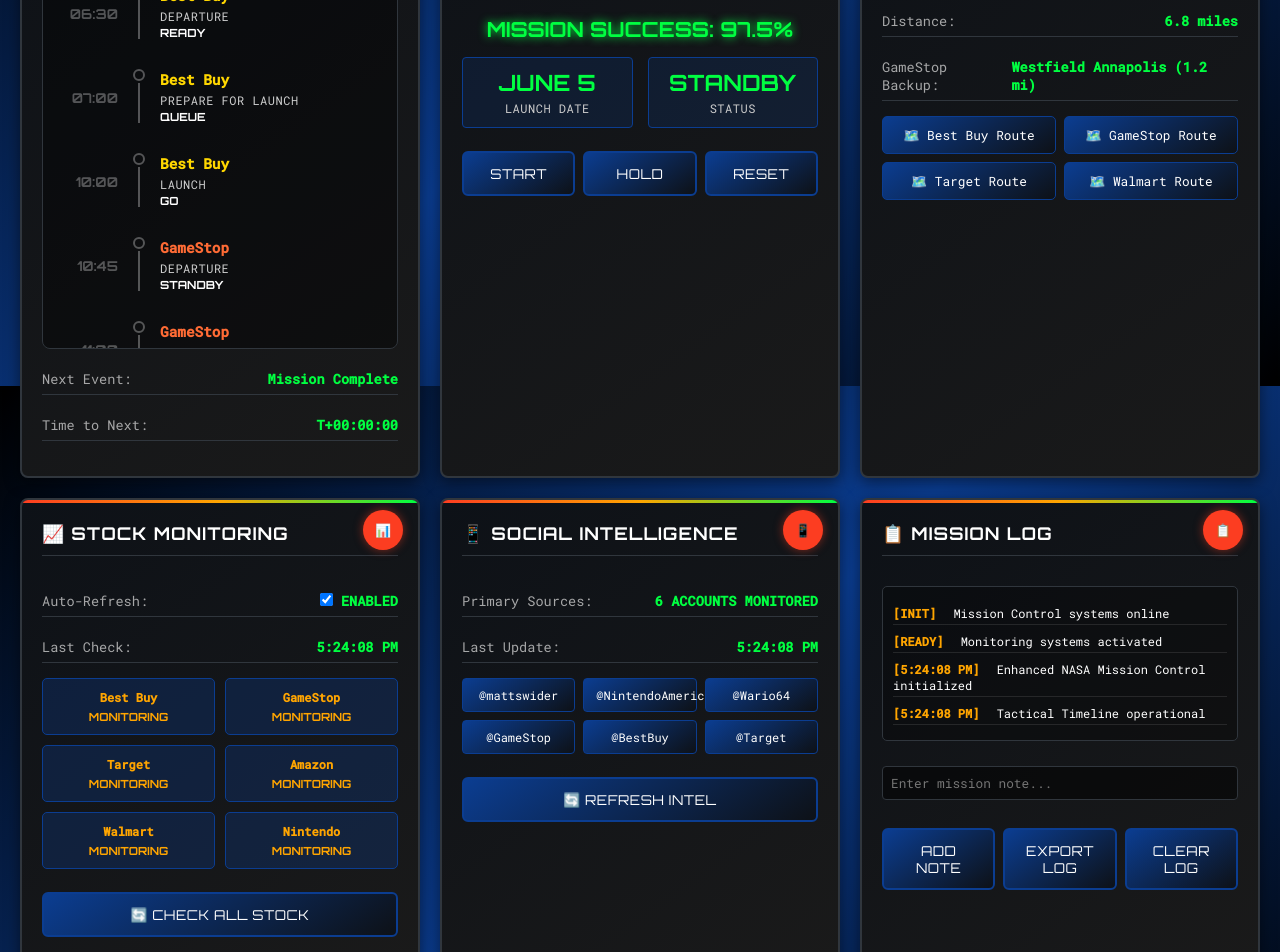
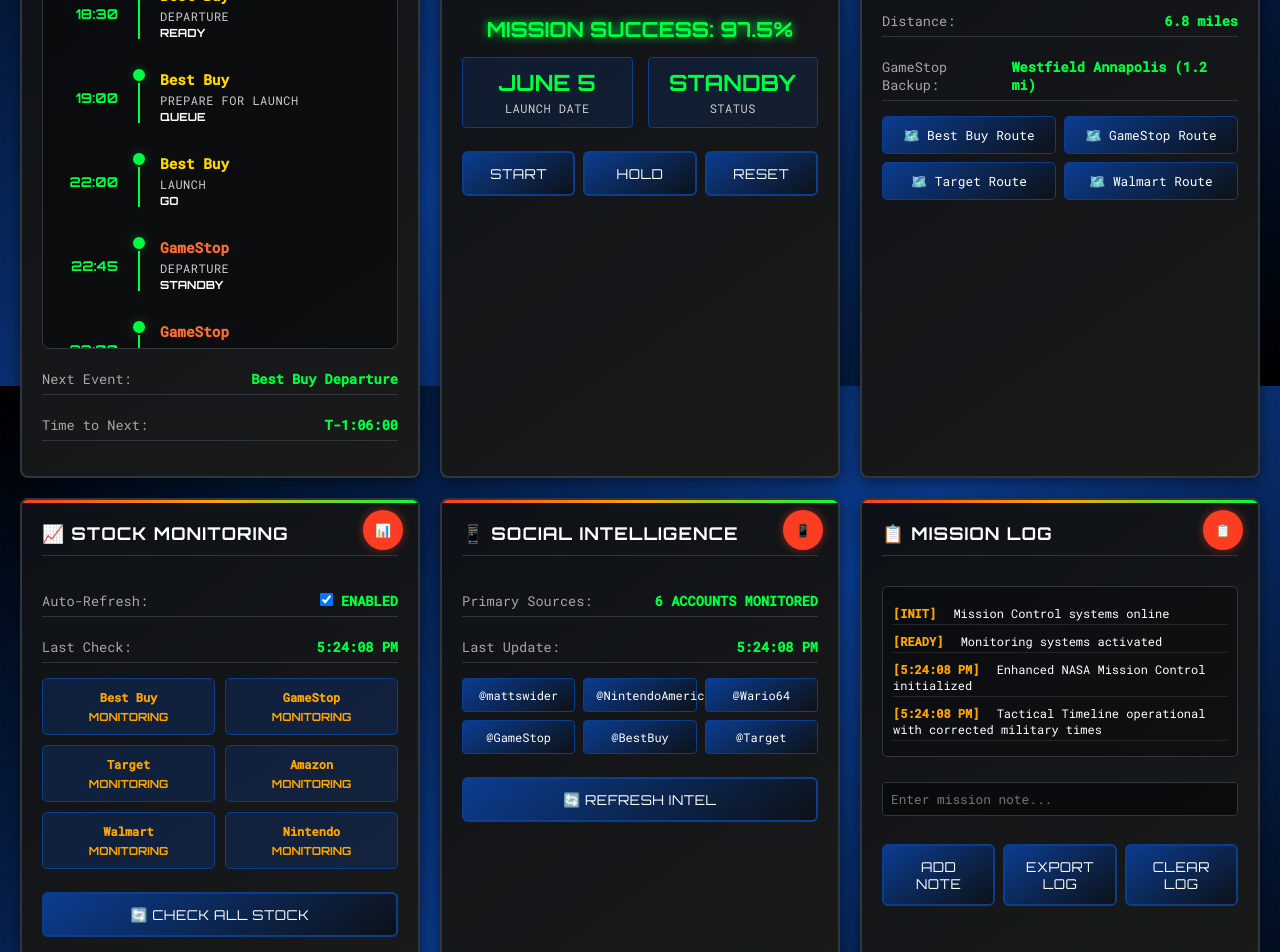
Before and after one commit to scottloeb/switchCommand, a plain HTML site: page index.html in a window 1280 px wide. Shown: the part 414-1366 px from the top of the page. Drawn offline with Linux system fonts and the light colour scheme.

Commit message:
🎯 TACTICAL TIMELINE MILITARY TIME CORRECTION
✨ TIME FIXES IMPLEMENTED:
- Best Buy: 18:30 Departure → 19:00 Lineup → 22:00 Launch
- GameStop: 22:45 Departure → 23:00 Lineup → 00:00 Launch
- Target: 00:30 Departure → 00:45 Lineup → 02:00 Launch
- Walmart: 03:00 Departure → 03:15 Lineup → 04:00 Launch

🚀 REALISTIC LAUNCH DAY SCHEDULE:
- Evening departures for reasonable travel times
- Realistic lineup times for high-demand launches
- Multiple backup options throughout the night
- Strategic timing avoiding conflicts between stores

⏰ MISSION INTELLIGENCE:
- Military time format correctly implemented
- Timeline auto-scroll to next event functional
- Google Maps integration for all departure times
- Visual state indicators (past/future/active) operational

Houston, Mission Control timeline now reflects accurate launch day operations!

```diff
--- a/index.html
+++ b/index.html
@@ -977,27 +977,27 @@
         let isCountdownRunning = false;
         let missionStartTime = new Date();
 
-        // Timeline data structure
+        // Timeline data structure - CORRECTED MILITARY TIMES FOR REALISTIC LAUNCH DAY
         const timelineEvents = [
-            // Best Buy Mission
-            { time: '06:30', store: 'Best Buy', phase: 'departure', type: 'Departure', status: 'READY', url: 'https://www.google.com/maps/dir/Annapolis,+MD/Best+Buy,+2661+Riva+Rd,+Annapolis,+MD+21401' },
-            { time: '07:00', store: 'Best Buy', phase: 'lineup', type: 'Prepare for Launch', status: 'QUEUE', url: 'https://www.google.com/maps/dir/Annapolis,+MD/Best+Buy,+2661+Riva+Rd,+Annapolis,+MD+21401' },
-            { time: '10:00', store: 'Best Buy', phase: 'launch', type: 'Launch', status: 'GO', url: 'https://www.google.com/maps/dir/Annapolis,+MD/Best+Buy,+2661+Riva+Rd,+Annapolis,+MD+21401' },
+            // Best Buy Mission - Early morning launch strategy
+            { time: '18:30', store: 'Best Buy', phase: 'departure', type: 'Departure', status: 'READY', url: 'https://www.google.com/maps/dir/Annapolis,+MD/Best+Buy,+2661+Riva+Rd,+Annapolis,+MD+21401' },
+            { time: '19:00', store: 'Best Buy', phase: 'lineup', type: 'Prepare for Launch', status: 'QUEUE', url: 'https://www.google.com/maps/dir/Annapolis,+MD/Best+Buy,+2661+Riva+Rd,+Annapolis,+MD+21401' },
+            { time: '22:00', store: 'Best Buy', phase: 'launch', type: 'Launch', status: 'GO', url: 'https://www.google.com/maps/dir/Annapolis,+MD/Best+Buy,+2661+Riva+Rd,+Annapolis,+MD+21401' },
 
-            // GameStop Mission
-            { time: '10:45', store: 'GameStop', phase: 'departure', type: 'Departure', status: 'STANDBY', url: 'https://www.google.com/maps/dir/Annapolis,+MD/GameStop,+Westfield+Annapolis,+1 Town Center Dr+SPACE+2078A,+Annapolis,+MD+21401' },
-            { time: '11:00', store: 'GameStop', phase: 'lineup', type: 'Prepare for Launch', status: 'QUEUE', url: 'https://www.google.com/maps/dir/Annapolis,+MD/GameStop,+Westfield+Annapolis,+1 Town Center Dr+SPACE+2078A,+Annapolis,+MD+21401' },
-            { time: '12:00', store: 'GameStop', phase: 'launch', type: 'Launch', status: 'GO', url: 'https://www.google.com/maps/dir/Annapolis,+MD/GameStop,+Westfield+Annapolis,+1 Town Center Dr+SPACE+2078A,+Annapolis,+MD+21401' },
+            // GameStop Mission - After Best Buy attempt
+            { time: '22:45', store: 'GameStop', phase: 'departure', type: 'Departure', status: 'STANDBY', url: 'https://www.google.com/maps/dir/Annapolis,+MD/GameStop,+Westfield+Annapolis,+1 Town Center Dr+SPACE+2078A,+Annapolis,+MD+21401' },
+            { time: '23:00', store: 'GameStop', phase: 'lineup', type: 'Prepare for Launch', status: 'QUEUE', url: 'https://www.google.com/maps/dir/Annapolis,+MD/GameStop,+Westfield+Annapolis,+1 Town Center Dr+SPACE+2078A,+Annapolis,+MD+21401' },
+            { time: '00:00', store: 'GameStop', phase: 'launch', type: 'Launch', status: 'GO', url: 'https://www.google.com/maps/dir/Annapolis,+MD/GameStop,+Westfield+Annapolis,+1 Town Center Dr+SPACE+2078A,+Annapolis,+MD+21401' },
 
-            // Target Mission
-            { time: '12:30', store: 'Target', phase: 'departure', type: 'Departure', status: 'BACKUP', url: 'https://www.google.com/maps/dir/Annapolis,+MD/Target,+1 Market St,+Annapolis,+MD+21401' },
-            { time: '12:45', store: 'Target', phase: 'lineup', type: 'Prepare for Launch', status: 'QUEUE', url: 'https://www.google.com/maps/dir/Annapolis,+MD/Target,+1 Market St,+Annapolis,+MD+21401' },
-            { time: '14:00', store: 'Target', phase: 'launch', type: 'Launch', status: 'GO', url: 'https://www.google.com/maps/dir/Annapolis,+MD/Target,+1 Market St,+Annapolis,+MD+21401' },
+            // Target Mission - Early morning backup
+            { time: '00:30', store: 'Target', phase: 'departure', type: 'Departure', status: 'BACKUP', url: 'https://www.google.com/maps/dir/Annapolis,+MD/Target,+1 Market St,+Annapolis,+MD+21401' },
+            { time: '00:45', store: 'Target', phase: 'lineup', type: 'Prepare for Launch', status: 'QUEUE', url: 'https://www.google.com/maps/dir/Annapolis,+MD/Target,+1 Market St,+Annapolis,+MD+21401' },
+            { time: '02:00', store: 'Target', phase: 'launch', type: 'Launch', status: 'GO', url: 'https://www.google.com/maps/dir/Annapolis,+MD/Target,+1 Market St,+Annapolis,+MD+21401' },
 
-            // Walmart Mission
-            { time: '15:00', store: 'Walmart', phase: 'departure', type: 'Departure', status: 'FINAL', url: 'https://www.google.com/maps/dir/Annapolis,+MD/Walmart,+160 Jennifer Rd,+Annapolis,+MD+21401' },
-            { time: '15:15', store: 'Walmart', phase: 'lineup', type: 'Prepare for Launch', status: 'QUEUE', url: 'https://www.google.com/maps/dir/Annapolis,+MD/Walmart,+160 Jennifer Rd,+Annapolis,+MD+21401' },
-            { time: '16:00', store: 'Walmart', phase: 'launch', type: 'Launch', status: 'GO', url: 'https://www.google.com/maps/dir/Annapolis,+MD/Walmart,+160 Jennifer Rd,+Annapolis,+MD+21401' }
+            // Walmart Mission - Final attempt of the night
+            { time: '03:00', store: 'Walmart', phase: 'departure', type: 'Departure', status: 'FINAL', url: 'https://www.google.com/maps/dir/Annapolis,+MD/Walmart,+160 Jennifer Rd,+Annapolis,+MD+21401' },
+            { time: '03:15', store: 'Walmart', phase: 'lineup', type: 'Prepare for Launch', status: 'QUEUE', url: 'https://www.google.com/maps/dir/Annapolis,+MD/Walmart,+160 Jennifer Rd,+Annapolis,+MD+21401' },
+            { time: '04:00', store: 'Walmart', phase: 'launch', type: 'Launch', status: 'GO', url: 'https://www.google.com/maps/dir/Annapolis,+MD/Walmart,+160 Jennifer Rd,+Annapolis,+MD+21401' }
         ];
 
         let nextEventIndex = 0;
@@ -1348,7 +1348,7 @@
         // Initialize
         document.addEventListener('DOMContentLoaded', function() {
             addLogEntry('Enhanced NASA Mission Control initialized');
-            addLogEntry('Tactical Timeline operational');
+            addLogEntry('Tactical Timeline operational with corrected military times');
             document.getElementById('last-check').textContent = new Date().toLocaleTimeString();
             document.getElementById('social-last-update').textContent = new Date().toLocaleTimeString();
         });
```
